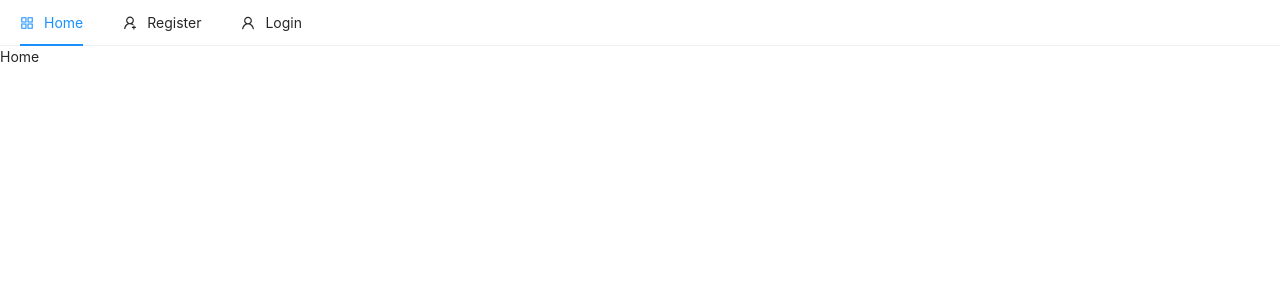
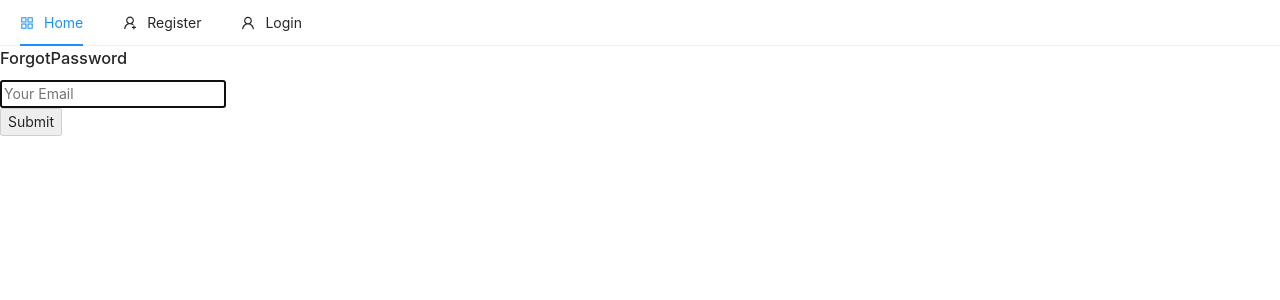
Before and after one commit to bvsspavankumar/mern-ecommerce-app, a React (Create React App) app in the folder client/: page /forgot/password in a window 1280 px wide. Shown: the top 300 px of the page. Built offline with nearby package versions, Linux system fonts and the light colour scheme; no server answers; the HTML template or start-up script is replaced by a standard one.

Commit message:
Adding forgot password page. Closes #17

```diff
--- a/client/src/App.js
+++ b/client/src/App.js
@@ -6,6 +6,7 @@ import 'react-toastify/dist/ReactToastify.css'
 
 import Login from './pages/auth/Login'
 import Logout from './pages/auth/Logout'
+import ForgotPassword from './pages/auth/ForgotPassword'
 import Register from './pages/auth/Register'
 import RegisterComplete from './pages/auth/RegisterComplete'
 import Home from './pages/Home'
@@ -40,6 +41,7 @@ const App = () => {
     <Switch>
       <Route path="/login" component={Login} />
       <Route path="/logout" component={Logout} />
+      <Route path="/forgot/password" component={ForgotPassword} />
       <Route path="/register/complete" component={RegisterComplete} />
       <Route path="/register" component={Register} />
       <Route path="/" component={Home} />
--- /dev/null
+++ b/client/src/pages/auth/ForgotPassword.js
@@ -0,0 +1,54 @@
+import React, {useState, userEffect} from 'react'
+import {auth} from '../../firebase'
+import {toast} from 'react-toastify'
+import {useSelector} from 'react-redux'
+
+const ForgotPassword = ({history}) => {
+
+    const [email, setEmail] = useState('')
+    const [loading, setLoading] = useState(false)
+
+    const handleSubmit = (e) => {
+        e.preventDefault()
+        setLoading(true)
+        const config = {
+            url: process.env.REACT_APP_FORGOT_PASSWORD_REDIRECT_URL,
+            handleCodeInApp: true
+        }
+        auth.sendPasswordResetEmail(email, config)
+            .then(()=>{
+                toast.success(`Email sent to ${email}`)
+                history.push('/login')
+            })
+            .catch(err=>{
+                console.log('error')
+                toast.error(`Error: ${err.message}`)
+                setLoading(false)
+            })
+    }
+    return (
+        <div className='container col-md-6 offset-md-3 p-5'>
+            {loading?<h3>Loading...</h3>:<h3>ForgotPassword</h3>}
+            <form onSubmit={handleSubmit}>
+                <input
+                    type="email"
+                    className="form-control"
+                    value={email}
+                    placeholder="Your Email"
+                    onChange={(e)=>setEmail(e.target.value)}
+                    autoFocus
+                />
+                <br />
+                <button
+                    type='submit'
+                    className='btn btn-raised'
+                    disabled={!email}
+                >
+                    Submit
+                </button>
+            </form>
+        </div>
+    )
+}
+
+export default ForgotPassword
--- a/client/src/pages/auth/Login.js
+++ b/client/src/pages/auth/Login.js
@@ -4,6 +4,7 @@ import {toast} from 'react-toastify'
 import {Button} from 'antd'
 import {GoogleOutlined, MailOutlined} from '@ant-design/icons';
 import {useDispatch} from 'react-redux'
+import {Link} from 'react-router-dom'
 
 const Login = ({history}) => {
 
@@ -47,7 +48,7 @@ const Login = ({history}) => {
     }
 
     const loginForm = (
-        <form onSubmit={handleSubmit}>
+        <form>
             <div className='form-group'>
             <input
                 type="email"
@@ -86,6 +87,11 @@ const Login = ({history}) => {
                 onClick={googleLogin}
                 size='large'
             >Login with Google</Button>
+            <br />
+
+            <Link to='/forgot/password' className="float-right text-danger">
+                Forgot Password
+            </Link>
         </form>
     )
 
```
